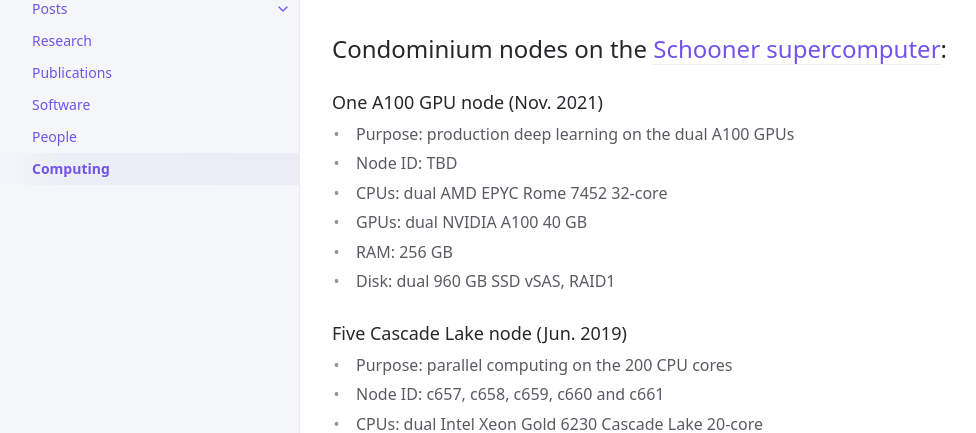
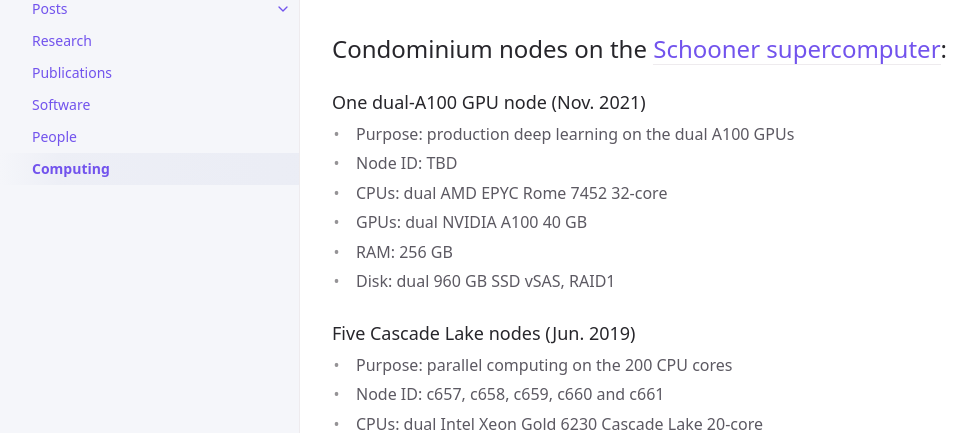
Before and after one commit to thepanlab/thepanlab.github.io, a Jekyll site: the page built from docs/computing.md, in a window 1280 px wide and 900 px high. Shown: the part 147-580 px from the top of the window, without its empty margins (0-976 px from the left). Built offline with Jekyll 4.4.1, drawn with Linux system fonts in a browser that asks for light colours.

Commit message:
Update computing.md

```diff
--- a/docs/computing.md
+++ b/docs/computing.md
@@ -7,7 +7,7 @@
 
 ## Condominium nodes on the [Schooner supercomputer](https://www.ou.edu/oscer/resources/hpc):
 
-### One A100 GPU node (Nov. 2021)
+### One dual-A100 GPU node (Nov. 2021)
   - Purpose: production deep learning on the dual A100 GPUs
   - Node ID: TBD
   - CPUs: dual AMD EPYC Rome 7452 32-core
@@ -15,7 +15,7 @@
   - RAM: 256 GB
   - Disk: dual 960 GB SSD vSAS, RAID1
 
-### Five Cascade Lake node (Jun. 2019)
+### Five Cascade Lake nodes (Jun. 2019)
   - Purpose: parallel computing on the 200 CPU cores
   - Node ID: c657, c658, c659, c660 and c661
   - CPUs: dual Intel Xeon Gold 6230 Cascade Lake 20-core
```
